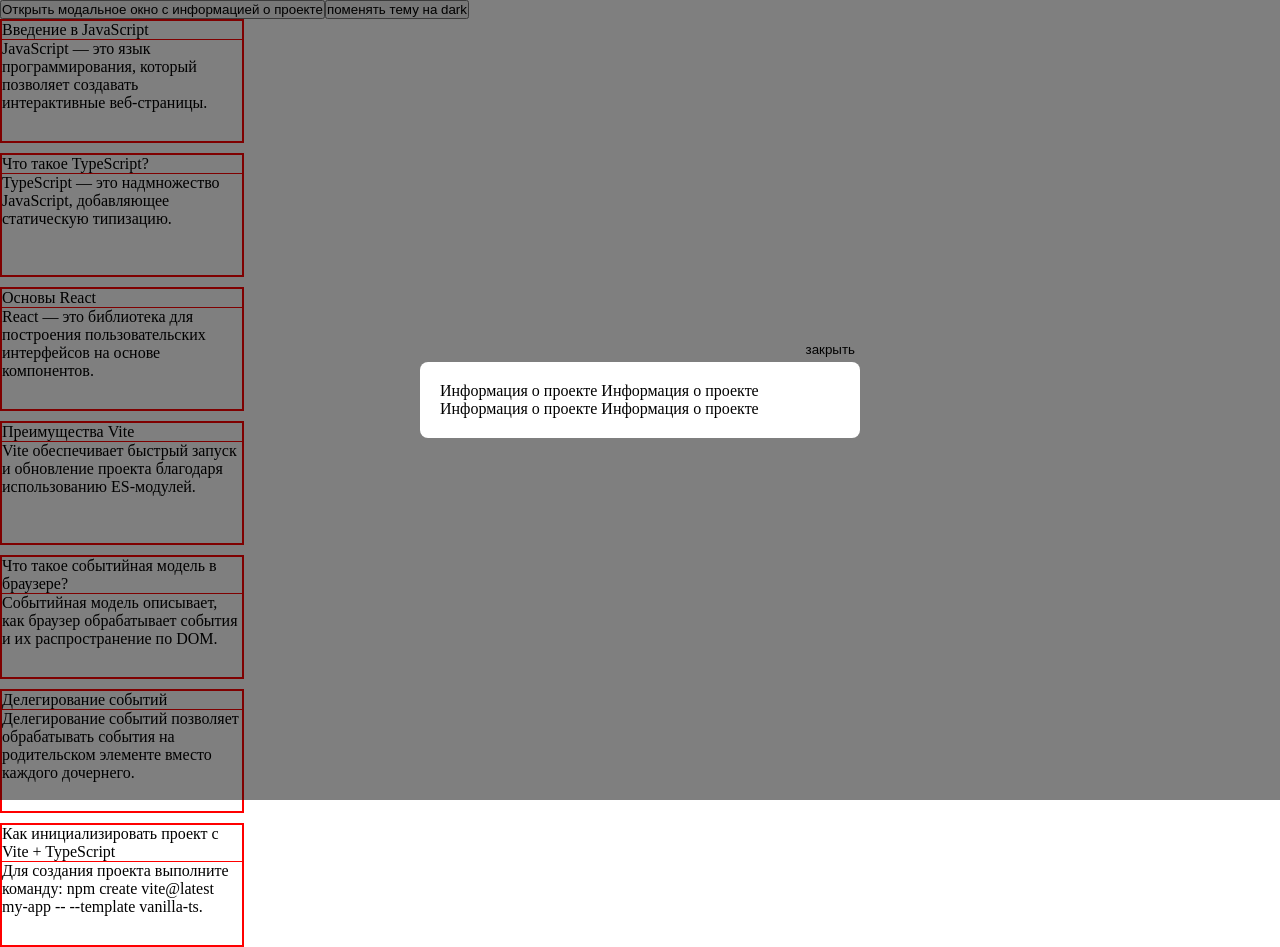
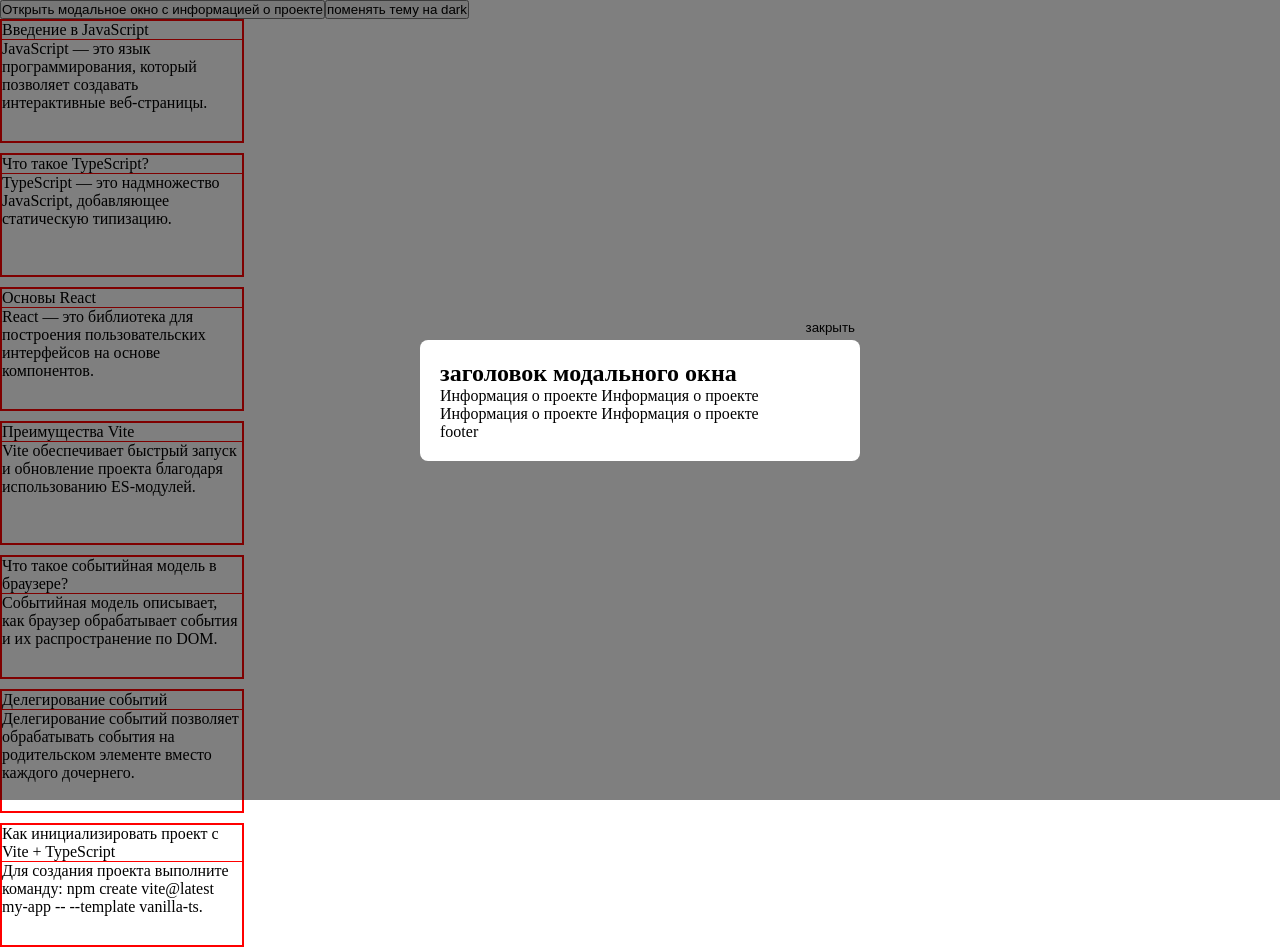
Before and after one commit to polpotcamp/React-Intensive, a React (Vite) app: page / in a window 1280 px wide. Both pictures are taken after a click on the button "Открыть модальное окно с информацией о проекте". Built offline with nearby package versions, Linux system fonts and the light colour scheme.

Commit message:
Compound Components

```diff
--- a/src/features/ThemeSwitcher/ui/ThemeSwitcher.tsx
+++ b/src/features/ThemeSwitcher/ui/ThemeSwitcher.tsx
@@ -2,7 +2,6 @@ import type { FC } from "react";
 import { useTheme } from "../../../shared/lib/theme/useTheme";
 const ThemeSwitcher: FC = () => {
   const { theme, toggleTheme } = useTheme();
-
   return (
     <button onClick={toggleTheme}>
       поменять тему на {theme === "light" ? "dark" : "light"}
--- a/src/shared/ui/Modal/Modal.tsx
+++ b/src/shared/ui/Modal/Modal.tsx
@@ -1,16 +1,31 @@
-import React, { useEffect, type ReactNode } from "react";
+import React from "react";
 import ReactDOM from "react-dom";
 import styles from "./Modal.module.css";
 interface ModalProps {
   isOpen: boolean;
   onClose: () => void;
-  children: ReactNode;
+  children: React.ReactNode;
 }
-
+interface ModalContextType {
+  onClose: () => void;
+}
+interface CompoundComponentProps {
+  children: React.ReactNode;
+}
+interface ModalCompoundComponents {
+  Header: React.FC<CompoundComponentProps>;
+  Body: React.FC<CompoundComponentProps>;
+  Footer: React.FC<CompoundComponentProps>;
+}
+const ModalContext = React.createContext<ModalContextType | null>(null);
 const modalRoot = document.getElementById("modal-root") as HTMLElement;
 
-const Modal: React.FC<ModalProps> = ({ isOpen, onClose, children }) => {
-  useEffect(() => {
+const Modal: React.FC<ModalProps> & ModalCompoundComponents = ({
+  isOpen,
+  onClose,
+  children,
+}) => {
+  React.useEffect(() => {
     const onEsc = (e: KeyboardEvent) => {
       if (e.key === "Escape") {
         onClose();
@@ -33,14 +48,40 @@ const Modal: React.FC<ModalProps> = ({ isOpen, onClose, children }) => {
   return ReactDOM.createPortal(
     <div className={styles.overlay} onClick={onClose}>
       <div className={styles.modal} onClick={(e) => e.stopPropagation()}>
-        <button className={styles.closeBtn} onClick={onClose} type="button">
-          закрыть
-        </button>
-        {children}
+        <ModalContext.Provider value={{ onClose }}>
+          {children}
+        </ModalContext.Provider>
       </div>
     </div>,
     modalRoot
   );
 };
+const Header = ({ children }: CompoundComponentProps) => {
+  const context = React.useContext(ModalContext);
+  if (!context) {
+    throw new Error("Header используется вне контекста Modal");
+  }
+  const { onClose } = context;
+
+  return (
+    <div className="modal-header">
+      <button className={styles.closeBtn} onClick={onClose} type="button">
+        закрыть
+      </button>
+      <h2>{children}</h2>
+    </div>
+  );
+};
+
+const Body = ({ children }: CompoundComponentProps) => {
+  return <div className="modal-body">{children}</div>;
+};
+
+const Footer = ({ children }: CompoundComponentProps) => {
+  return <div className="modal-footer">{children}</div>;
+};
+Modal.Header = Header;
+Modal.Body = Body;
+Modal.Footer = Footer;
 
 export default Modal;
--- a/src/widgets/LayoutHeader/LayoutHeader.tsx
+++ b/src/widgets/LayoutHeader/LayoutHeader.tsx
@@ -10,12 +10,14 @@ const LayoutHeader: FC = () => {
         Открыть модальное окно с информацией о проекте
       </Button>
       <ThemeSwitcher />
-      {isModalOpen && (
         <Modal isOpen={isModalOpen} onClose={() => setModalOpen(false)}>
-          Информация о проекте Информация о проекте Информация о проекте
-          Информация о проекте
+          <Modal.Header>заголовок модального окна</Modal.Header>
+          <Modal.Body>
+            Информация о проекте Информация о проекте Информация о проекте
+            Информация о проекте
+          </Modal.Body>
+          <Modal.Footer>footer</Modal.Footer>
         </Modal>
-      )}
     </header>
   );
 };
```
Also changed, not shown: src/shared/layouts/MainLayout.module.css (added), src/shared/lib/hoc/HOC.tsx (added).
